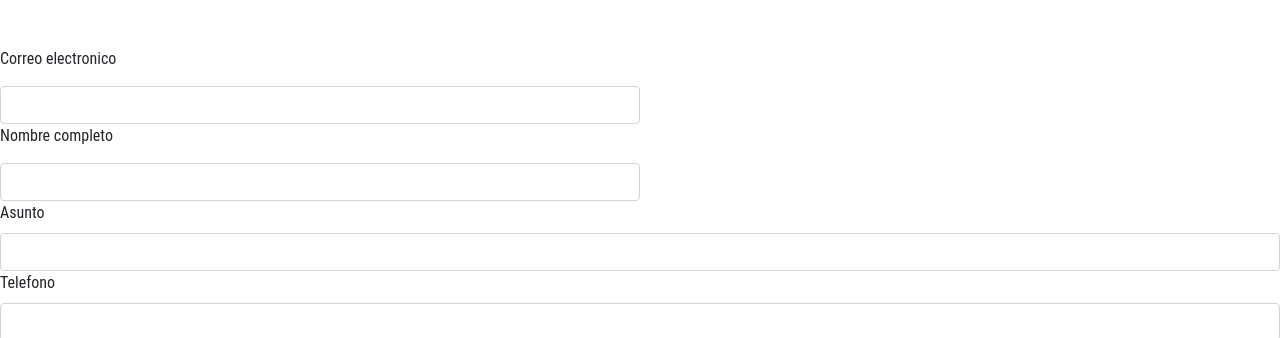
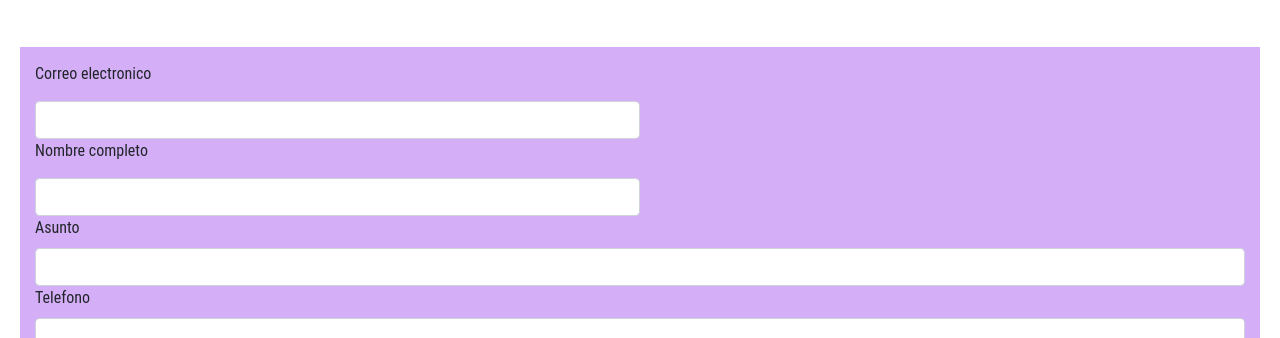
Before and after one commit to csainato/stimpres-mirepositorio, a plain HTML site: page pages/contacto.html in a window 1280 px wide. Shown: the part 441-779 px from the top of the page. Drawn offline with nearby package versions, Linux system fonts and the light colour scheme.

Commit message:
agregando sass

```diff
--- /dev/null
+++ b/estilo.scss
@@ -0,0 +1,5 @@
+body {
+    background-color: rgb(255, 255, 255);
+    font-family: "Roboto Condensed", sans-serif;
+    padding-bottom: 15px;
+  }
--- a/pages/contacto.html
+++ b/pages/contacto.html
@@ -48,7 +48,8 @@
     </header>
  <!--class="-->
     <h1 class="contacto-title">Contacto</h1>
-    <div class="col-md-6">
+    <form style="background-color: rgb(212, 175, 247); padding: 15px; margin: 20px;">
+    <div class="col-md-6" ">
       <label for="inputEmail4" class="form-label campo">Correo electronico</label>
       <input type="email" class="form-control" id="inputEmail4">
     </div>
```
Also changed, not shown: index.html (+1 -0 lines), estilo.css (added), 1 other file.
